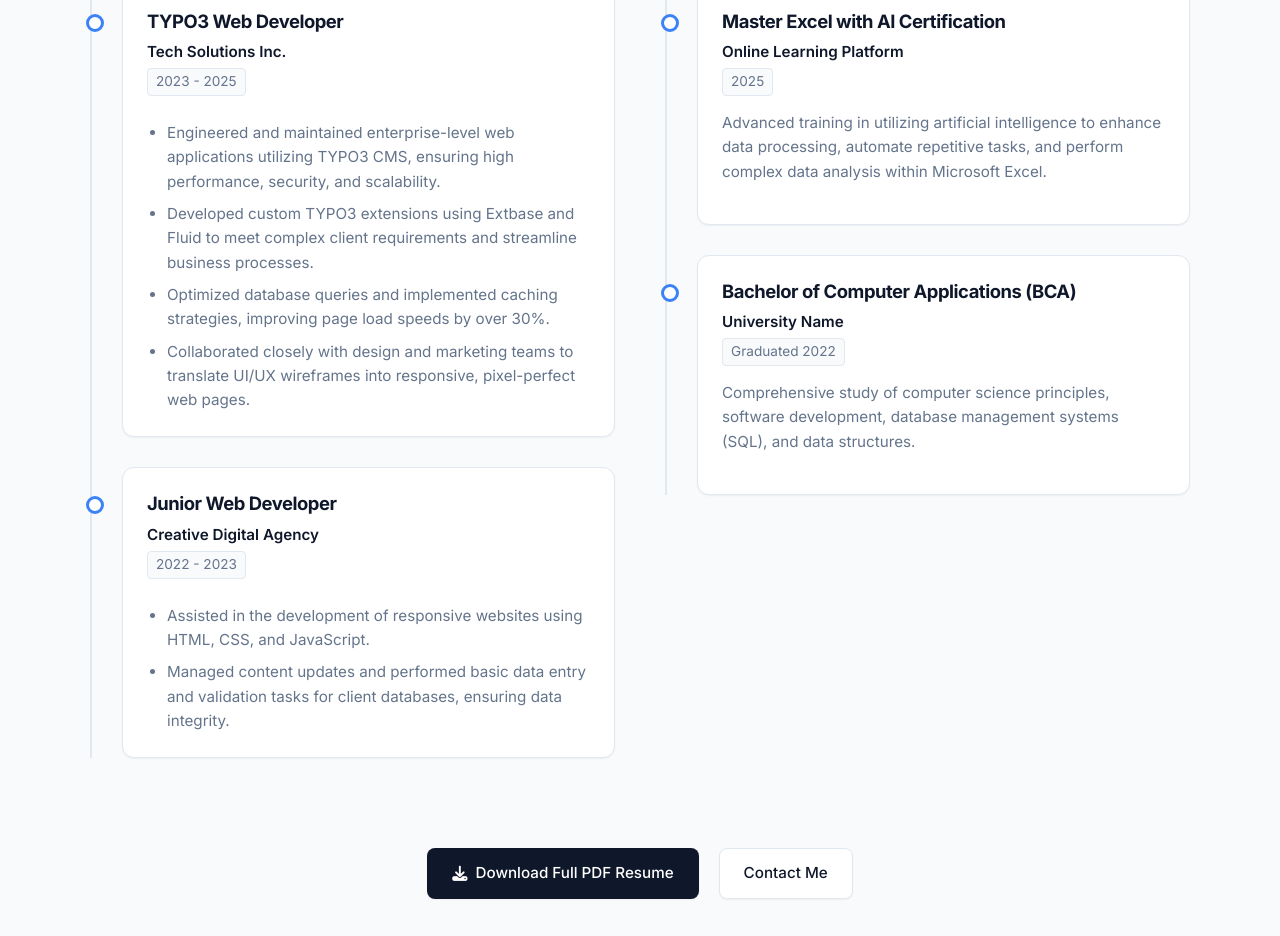
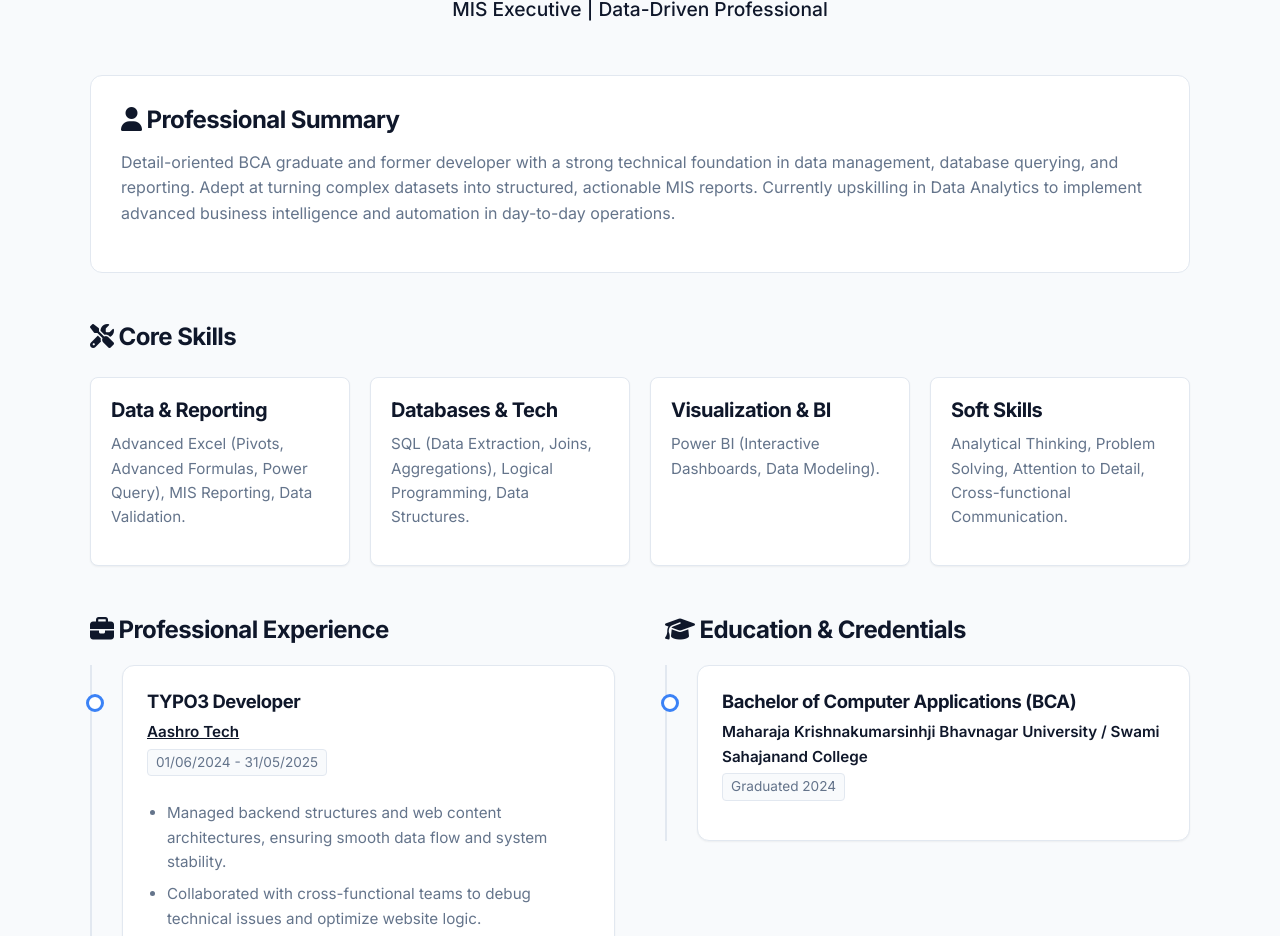
Before and after one commit to harryrathod-da/harry-portfolio, a React app: page resume.html in a window 1280 px wide. Shown: the part 385-1321 px from the top of the page. Built offline with nearby package versions, Linux system fonts and the light colour scheme.

Commit message:
Update resume.html

```diff
--- a/resume.html
+++ b/resume.html
@@ -3,7 +3,7 @@
 <head>
     <meta charset="UTF-8">
     <meta name="viewport" content="width=device-width, initial-scale=1.0">
-    <title>Resume | Harry Portfolio</title>
+    <title>Resume | Data Analytics Portfolio</title>
     <link rel="stylesheet" href="style.css">
     <link rel="stylesheet" href="https://cdnjs.cloudflare.com/ajax/libs/font-awesome/6.4.0/css/all.min.css">
     <link href="https://fonts.googleapis.com/css2?family=Inter:wght@300;400;500;600;700;800&display=swap" rel="stylesheet">
@@ -39,29 +39,51 @@
 
         <section>
             <div class="container">
+                <div style="text-align: center; margin-bottom: 50px;">
+                    <h2 style="font-size: 2.5rem; color: var(--primary-color); margin-bottom: 10px;">Harry Rathod</h2>
+                    <p style="font-size: 1.2rem; font-weight: 500; color: var(--text-main); margin-bottom: 20px;">MIS Executive | Data-Driven Professional</p>
+                </div>
+
+                <div style="margin-bottom: 50px; background: var(--bg-alt); padding: 30px; border-radius: 12px; border: 1px solid var(--border-color);">
+                    <h3 style="margin-bottom: 15px;"><i class="fas fa-user"></i> Professional Summary</h3>
+                    <p style="color: var(--text-muted); line-height: 1.6;">Detail-oriented BCA graduate and former developer with a strong technical foundation in data management, database querying, and reporting. Adept at turning complex datasets into structured, actionable MIS reports. Currently upskilling in Data Analytics to implement advanced business intelligence and automation in day-to-day operations.</p>
+                </div>
+
+                <div style="margin-bottom: 50px;">
+                    <h3 style="margin-bottom: 25px;"><i class="fas fa-tools"></i> Core Skills</h3>
+                    <div style="display: grid; grid-template-columns: repeat(auto-fit, minmax(250px, 1fr)); gap: 20px;">
+                        <div class="card" style="padding: 20px; border: 1px solid var(--border-color); border-radius: 8px; background: var(--bg-alt);">
+                            <h4 style="margin-bottom: 10px; color: var(--primary-color);">Data & Reporting</h4>
+                            <p style="color: var(--text-muted); font-size: 0.95rem;">Advanced Excel (Pivots, Advanced Formulas, Power Query), MIS Reporting, Data Validation.</p>
+                        </div>
+                        <div class="card" style="padding: 20px; border: 1px solid var(--border-color); border-radius: 8px; background: var(--bg-alt);">
+                            <h4 style="margin-bottom: 10px; color: var(--primary-color);">Databases & Tech</h4>
+                            <p style="color: var(--text-muted); font-size: 0.95rem;">SQL (Data Extraction, Joins, Aggregations), Logical Programming, Data Structures.</p>
+                        </div>
+                        <div class="card" style="padding: 20px; border: 1px solid var(--border-color); border-radius: 8px; background: var(--bg-alt);">
+                            <h4 style="margin-bottom: 10px; color: var(--primary-color);">Visualization & BI</h4>
+                            <p style="color: var(--text-muted); font-size: 0.95rem;">Power BI (Interactive Dashboards, Data Modeling).</p>
+                        </div>
+                        <div class="card" style="padding: 20px; border: 1px solid var(--border-color); border-radius: 8px; background: var(--bg-alt);">
+                            <h4 style="margin-bottom: 10px; color: var(--primary-color);">Soft Skills</h4>
+                            <p style="color: var(--text-muted); font-size: 0.95rem;">Analytical Thinking, Problem Solving, Attention to Detail, Cross-functional Communication.</p>
+                        </div>
+                    </div>
+                </div>
+
                 <div class="resume-grid">
                 <!-- Experience Column -->
                 <div class="resume-column">
                     <h3><i class="fas fa-briefcase"></i> Professional Experience</h3>
                     <div class="timeline">
                         <div class="timeline-item">
-                            <h4>TYPO3 Web Developer</h4>
-                            <p class="company">Tech Solutions Inc.</p>
-                            <p class="date">2023 - 2025</p>
+                            <h4>TYPO3 Developer</h4>
+                            <p class="company"><a href="https://www.aashro.com/" target="_blank" style="color: inherit; text-decoration: underline;">Aashro Tech</a></p>
+                            <p class="date">01/06/2024 - 31/05/2025</p>
                             <ul style="padding-left: 20px; color: var(--text-muted); margin-top: 10px;">
-                                <li style="margin-bottom: 8px;">Engineered and maintained enterprise-level web applications utilizing TYPO3 CMS, ensuring high performance, security, and scalability.</li>
-                                <li style="margin-bottom: 8px;">Developed custom TYPO3 extensions using Extbase and Fluid to meet complex client requirements and streamline business processes.</li>
-                                <li style="margin-bottom: 8px;">Optimized database queries and implemented caching strategies, improving page load speeds by over 30%.</li>
-                                <li>Collaborated closely with design and marketing teams to translate UI/UX wireframes into responsive, pixel-perfect web pages.</li>
-                            </ul>
-                        </div>
-                        <div class="timeline-item">
-                            <h4>Junior Web Developer</h4>
-                            <p class="company">Creative Digital Agency</p>
-                            <p class="date">2022 - 2023</p>
-                            <ul style="padding-left: 20px; color: var(--text-muted); margin-top: 10px;">
-                                <li style="margin-bottom: 8px;">Assisted in the development of responsive websites using HTML, CSS, and JavaScript.</li>
-                                <li>Managed content updates and performed basic data entry and validation tasks for client databases, ensuring data integrity.</li>
+                                <li style="margin-bottom: 8px;">Managed backend structures and web content architectures, ensuring smooth data flow and system stability.</li>
+                                <li style="margin-bottom: 8px;">Collaborated with cross-functional teams to debug technical issues and optimize website logic.</li>
+                                <li style="margin-bottom: 8px;">Developed a strong eye for detail and data integrity by managing backend content databases.</li>
                             </ul>
                         </div>
                     </div>
@@ -69,26 +91,19 @@
 
                 <!-- Education Column -->
                 <div class="resume-column">
-                    <h3><i class="fas fa-graduation-cap"></i> Education & Certifications</h3>
+                    <h3><i class="fas fa-graduation-cap"></i> Education & Credentials</h3>
                     <div class="timeline">
                         <div class="timeline-item">
-                            <h4>Master Excel with AI Certification</h4>
-                            <p class="company">Online Learning Platform</p>
-                            <p class="date">2025</p>
-                            <p>Advanced training in utilizing artificial intelligence to enhance data processing, automate repetitive tasks, and perform complex data analysis within Microsoft Excel.</p>
-                        </div>
-                        <div class="timeline-item">
                             <h4>Bachelor of Computer Applications (BCA)</h4>
-                            <p class="company">University Name</p>
-                            <p class="date">Graduated 2022</p>
-                            <p>Comprehensive study of computer science principles, software development, database management systems (SQL), and data structures.</p>
+                            <p class="company">Maharaja Krishnakumarsinhji Bhavnagar University / Swami Sahajanand College</p>
+                            <p class="date">Graduated 2024</p>
                         </div>
                     </div>
                 </div>
             </div>
 
             <div style="text-align: center; margin-top: 60px; display: flex; justify-content: center; gap: 20px;">
-                <a href="#" class="btn btn-primary"><i class="fas fa-download" style="margin-right: 8px;"></i> Download Full PDF Resume</a>
+                <a href="./Hardik_Rathod_Resume.pdf" download="Hardik_Rathod_Resume.pdf" target="_blank" class="btn btn-primary"><i class="fas fa-download" style="margin-right: 8px;"></i> Download Full PDF Resume</a>
                 <a href="contact.html" class="btn btn-outline">Contact Me</a>
             </div>
         </div>
@@ -98,7 +113,7 @@
     <!-- Footer -->
     <footer>
         <div class="container">
-            <p>&copy; 2026 Data Analytics Portfolio. Built with clean code.</p>
+            <p>&copy; 2026 Data Analytics Portfolio &middot; Designed &amp; Developed by Harry Rathod</p>
         </div>
     </footer>
 
```
